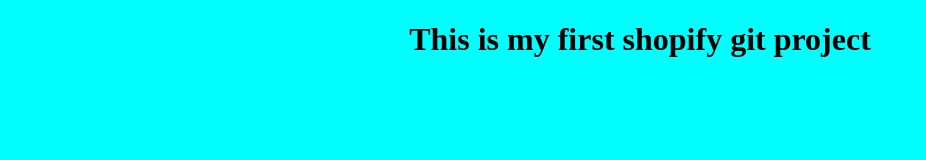
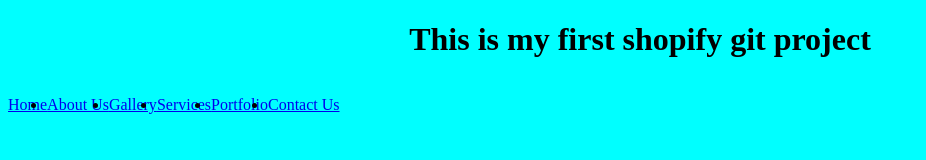
Before and after one commit to vikashyadavlucknow/Practice-Repository, a plain HTML site: page index.html in a window 1280 px wide. Shown: the whole page, without its empty margins (0-926 px from the left). Drawn offline with Linux system fonts and the light colour scheme.

Commit message:
add Navigation menu section

```diff
--- a/index.html
+++ b/index.html
@@ -13,6 +13,17 @@
     <div style="text-align: center;">
         <h1> This is my first shopify git project</h1>
     </div>
+    <!-- start Navigation menu here  -->
+    <div>
+        <ul style="display: inline-flex; padding: 0%;">
+            <li><a href="#">Home</a></li>
+            <li><a href="#">About Us</a></li>
+            <li><a href="#">Gallery</a></li>
+            <li><a href="#">Services</a></li>
+            <li><a href="#">Portfolio</a></li>
+            <li><a href="#">Contact Us</a></li>
+        </ul>
+    </div>
 </body>
 <script src="/script.js"></script>
 </html>
```
